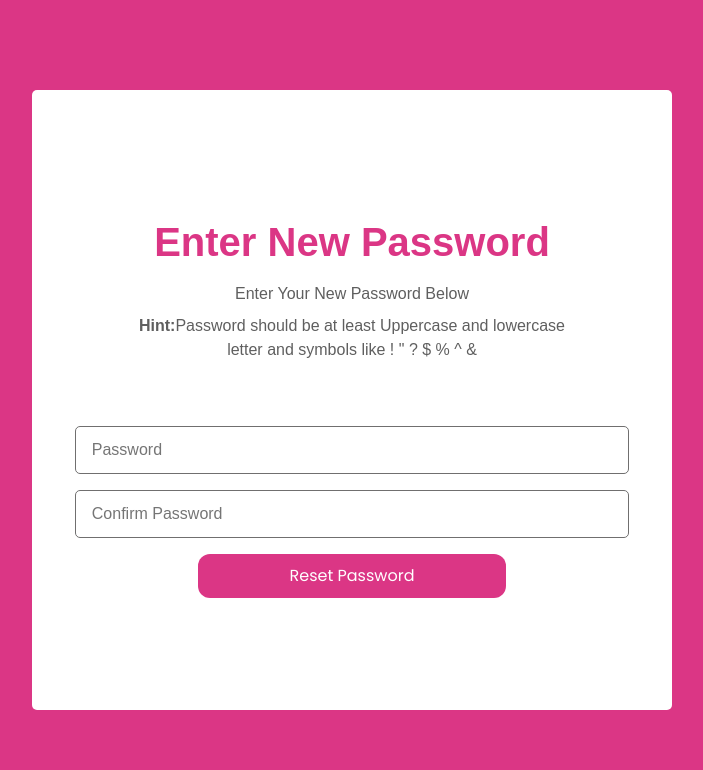
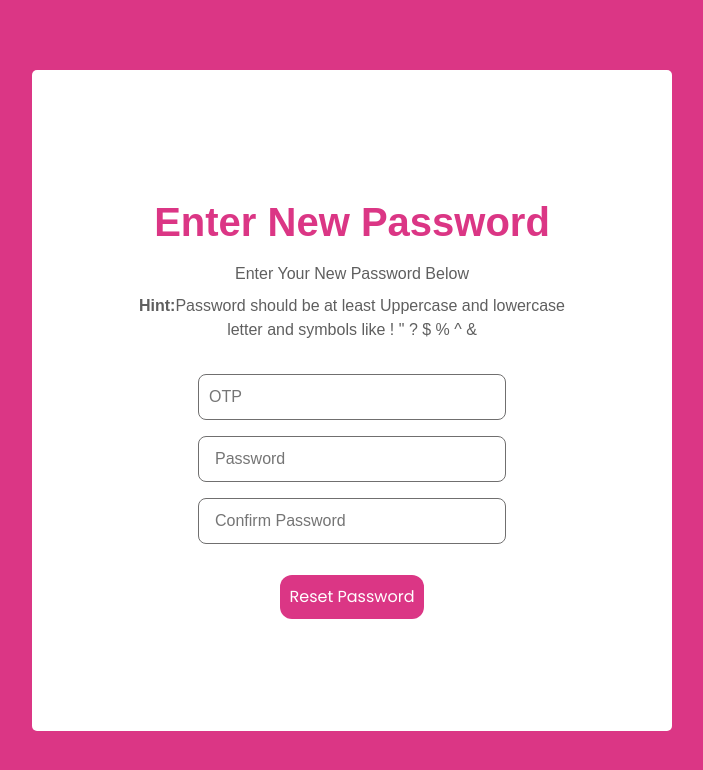
Before and after one commit to wasif903/B2BCommunity, a React (Vite) app in the folder client/b2b/: page /Enter-New-pass in a window 1280 px wide. Shown: the top 770 px of the page, without its empty margins (288-991 px from the left). Built offline with nearby package versions, Linux system fonts and the light colour scheme.

Commit message:
reset pass implementation

```diff
--- a/client/b2b/src/Pages/forgetPassword/EnterNewPass.jsx
+++ b/client/b2b/src/Pages/forgetPassword/EnterNewPass.jsx
@@ -1,7 +1,8 @@
 import React, { useState } from "react";
 import style from "./forgetPasswordCss/forgetPass.module.css";
 import Container from "react-bootstrap/Container";
-import { useNavigate } from "react-router-dom";
+import { useLocation, useNavigate } from "react-router-dom";
+import { usePasswordResetMutation } from "../../REDUX/Reducers/auth/UserSlice";
 
 function EnterNewPass() {
   const navigate = useNavigate();
@@ -9,7 +10,14 @@ function EnterNewPass() {
   const [resetPass, setresetPass] = useState({
     password: "",
     newPassword: "",
+    otpCode: null,
   });
+
+  const location = useLocation();
+  const email = location?.state?.email;
+  console.log(email, "email heree");
+
+  const [passwordReset] = usePasswordResetMutation();
 
   const handleChange = (e) => {
     setresetPass({
@@ -18,18 +26,28 @@ function EnterNewPass() {
     });
   };
 
-  function Sumbit() {
+  const onSumbit = async () => {
     if (
-      resetPass.password === resetPass.newPassword &&
-      resetPass.password !== "" &&
-      resetPass.newPassword !== ""
+      resetPass.newPassword === "" ||
+      resetPass.password === "" ||
+      resetPass.otpCode === null
     ) {
-      navigate("/login");
-      console.log(resetPass);
+      alert("All the fields are required");
     } else {
-      alert("Password and new password must be same");
+      if (resetPass.password === resetPass.newPassword) {
+        const res = await passwordReset({
+          email: email,
+          otpCode: Number(resetPass.otpCode),
+          password: resetPass.password,
+        });
+        if (res.data.status === 200) {
+          navigate("/login");
+        }
+      } else {
+        console.log("passes dont match");
+      }
     }
-  }
+  };
 
   return (
     <>
@@ -53,9 +71,18 @@ function EnterNewPass() {
           <div className={style.inputs}>
             <input
               className={style.inputField}
+              type="number"
+              placeholder="OTP"
+              name="otpCode"
+              value={resetPass.otpCode}
+              onChange={handleChange}
+            />
+            <input
+              className={style.inputField}
               type="password"
               placeholder="Password"
               name="password"
+              value={resetPass.password}
               onChange={handleChange}
             />
             <input
@@ -63,9 +90,10 @@ function EnterNewPass() {
               type="Password"
               placeholder="Confirm Password"
               name="newPassword"
+              value={resetPass.newPassword}
               onChange={handleChange}
             />
-            <button onClick={Sumbit}>Reset Password</button>
+            <button onClick={onSumbit}>Reset Password</button>
           </div>
         </Container>
       </div>
--- a/client/b2b/src/Pages/forgetPassword/ForgetPass.jsx
+++ b/client/b2b/src/Pages/forgetPassword/ForgetPass.jsx
@@ -2,25 +2,32 @@ import React, { useState } from "react";
 import style from "./forgetPasswordCss/forgetPass.module.css";
 import Container from "react-bootstrap/Container";
 import { useNavigate } from "react-router-dom";
+import { useForgotPassMutation } from "../../REDUX/Reducers/auth/UserSlice";
 
 function ForgetPass() {
   const navigate = useNavigate();
 
-  const [forgetPassEmail, setforgetPassEmail] = useState({
-    email: "",
-  });
+  const [forgotPass] = useForgotPassMutation();
+
+  const [forgetPassEmail, setforgetPassEmail] = useState("");
 
   const handleChange = (e) => {
-    setforgetPassEmail({
-      ...forgetPassEmail,
-      [e.target.name]: e.target.value,
-    });
+    setforgetPassEmail(e.target.value);
   };
 
-  function Sumbit() {
-    if (forgetPassEmail.email !== "") navigate("/ForgetPass-Otp");
-    console.log(forgetPassEmail.email);
-  }
+  const forgotPassHandler = async () => {
+    try {
+      const res = await forgotPass({ email: forgetPassEmail });
+      console.log(res, "forgot pass handler api status");
+      if (res.data.status === 200) {
+        navigate("/Enter-New-pass", { state: { email: forgetPassEmail } });
+      } else {
+        alert("Invalid Email Try Again");
+      }
+    } catch (error) {
+      console.log(error);
+    }
+  };
 
   return (
     <>
@@ -43,10 +50,11 @@ function ForgetPass() {
               className={style.inputField}
               type="email"
               placeholder="Enter Your Email"
-              name="email"
+              name="forgetPassEmail"
+              value={forgetPassEmail}
               onChange={handleChange}
             />
-            <button onClick={Sumbit}>Reset my Password</button>
+            <button onClick={forgotPassHandler}>Reset my Password</button>
           </div>
         </Container>
       </div>
--- a/client/b2b/src/Pages/forgetPassword/forgetPasswordCss/forgetPass.module.css
+++ b/client/b2b/src/Pages/forgetPassword/forgetPasswordCss/forgetPass.module.css
@@ -16,7 +16,7 @@ body h1 {
   display: flex;
   flex-direction: column;
   align-items: center;
-  gap: 3rem;
+  gap: 1rem;
   border-radius: 5px;
   width: 50vw !important;
   position: relative;
@@ -41,23 +41,26 @@ body h1 {
 }
 .inputField {
   outline: none;
-  width: 90%;
-  height: 3rem;
+  width: 50%;
+  padding: 10px 10px 10px 10px;
   border: 1px solid rgb(112, 111, 111);
-  border-radius: 5px;
+  border-radius: 8px;
 }
 .inputField[type="email"],
 .inputField[type="password"] {
   padding-left: 1rem;
 }
 .inputs button {
-  width: 50%;
+  width: auto;
+  margin-top: 15px;
+  padding: 10px;
 }
 
 @media all and (max-width: 768px) {
   .headings h1 {
     font-size: 1.8rem !important;
   }
+
 }
 @media all and (max-width: 500px) {
   .con {
--- a/client/b2b/src/REDUX/Reducers/auth/UserSlice.jsx
+++ b/client/b2b/src/REDUX/Reducers/auth/UserSlice.jsx
@@ -46,10 +46,24 @@ export const signup = createApi({
         body: data,
       }),
     }),
+    forgotPass: builder.mutation({
+      query: (data) => ({
+        url: '/api/auth/forgot-password',
+        method: 'PATCH',
+        body: data,
+      }),
+    }),
+    passwordReset: builder.mutation({
+      query: (data) => ({
+        url: '/api/auth/reset-password',
+        method: 'PATCH',
+        body: data,
+      }),
+    }),
 
   }),
 });
 
 
 // Export the generated API endpoints
-export const { useCreateUserMutation, useVerfiyUserOtpMutation, useUserLoginMutation, useCreateSellerMutation, useResendOtpMutation } = signup;
+export const { useCreateUserMutation, useVerfiyUserOtpMutation, useUserLoginMutation, useCreateSellerMutation, useResendOtpMutation, useForgotPassMutation, usePasswordResetMutation } = signup;
```
